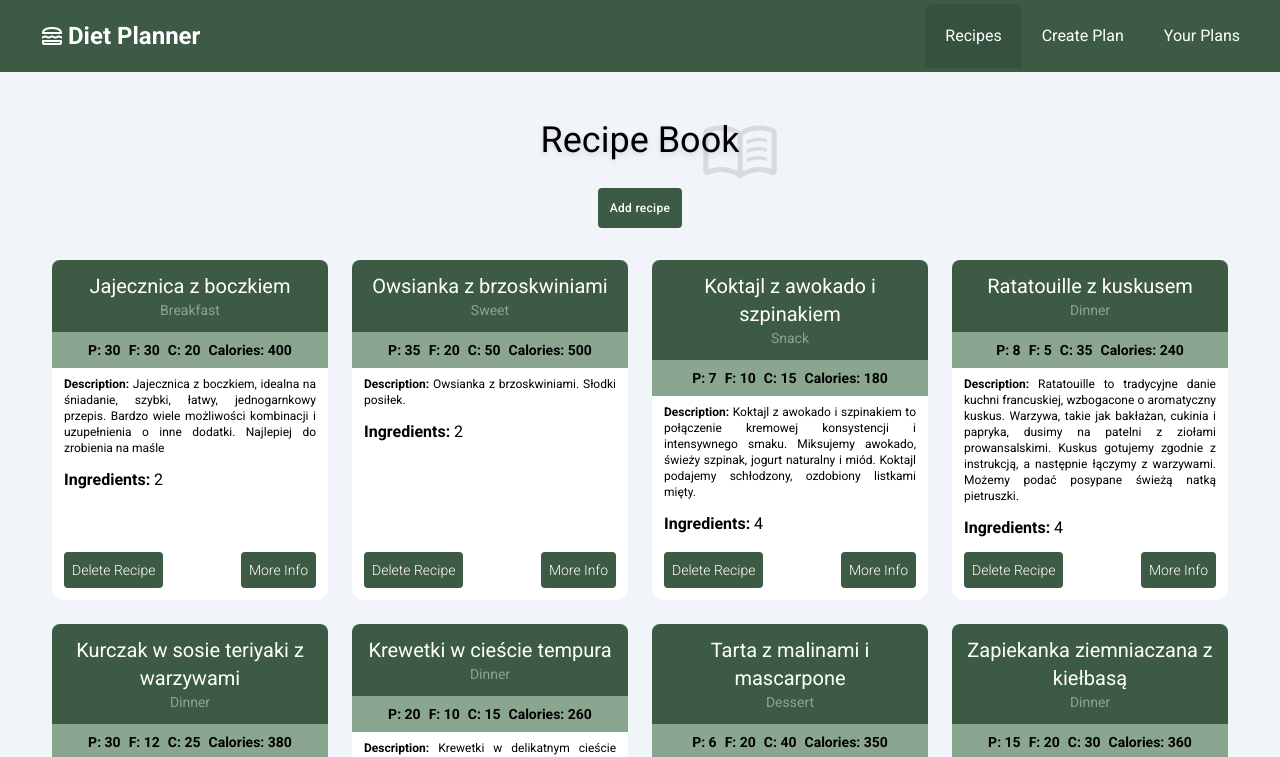
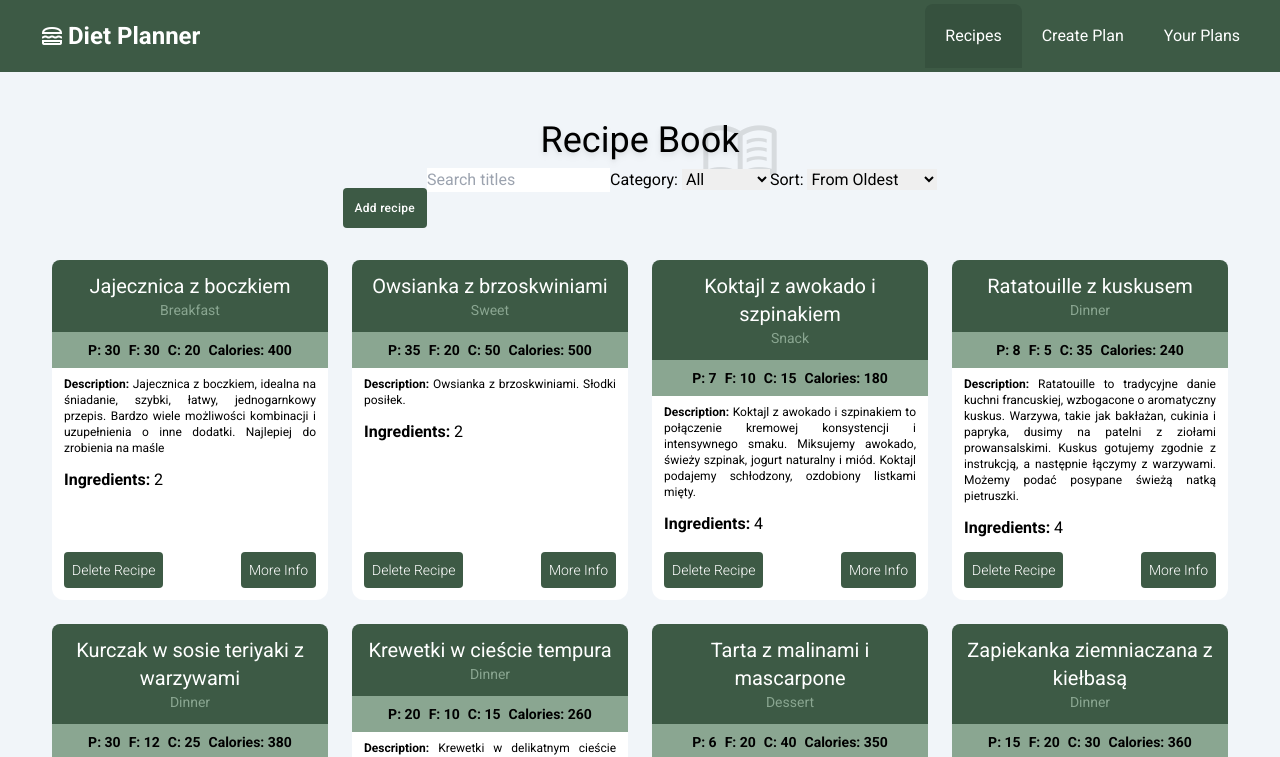
Before and after one commit to JacekGaw/Diet-Planner, a React (Create React App) app: page /Recipes in a window 1280 px wide. Shown: the top 757 px of the page. Built offline with nearby package versions, Linux system fonts and the light colour scheme.

Commit message:
Add filtering form to recipes page, setting searchParams via react router

```diff
--- a/src/components/Menu.jsx
+++ b/src/components/Menu.jsx
@@ -13,7 +13,7 @@ const Menu = () => {
   return (
     <menu className="w-full bg-dark-green z-50 px-5">
       <ul className="flex flex-col sm:flex-row justify-between items-center w-full relative">
-        <NavLink to="/">
+        <NavLink to="/" onClick={() => setMenuVisibility(false)}>
           <h2 className="group p-5 text-2xl text-white hover:drop-shadow-md font-bold flex items-center">
             <p className="material-symbols-outlined text-2xl mr-1 group-hover:rotate-6 group-hover:scale-110 transition-all duration-200">
               lunch_dining
@@ -24,11 +24,12 @@ const Menu = () => {
           </h2>
         </NavLink>
         <button className={`flex visible sm:invisible peer absolute top-[35px] right-[5%] -translate-y-[50%] translate-x-[50%] ${menuVisibility && "rotate-180"}`}  onClick={handleMenuVisibility} >
-          <span class="material-symbols-outlined text-white">expand_more</span>
+          <span className="material-symbols-outlined text-white">expand_more</span>
         </button>
 
         <div className={`z-auto flex flex-col sm:flex sm:flex-row ${menuVisibility ? "top-full bg-dark-green" : "hidden"} justify-center`}>
           <NavLink
+          onClick={() => setMenuVisibility(false)}
             to="/recipes"
             className={({ isActive }) =>
               isActive
@@ -39,6 +40,7 @@ const Menu = () => {
             Recipes
           </NavLink>
           <NavLink
+          onClick={() => setMenuVisibility(false)}
             to="/create-plan"
             className={({ isActive }) =>
               isActive
@@ -49,6 +51,7 @@ const Menu = () => {
             Create Plan
           </NavLink>
           <NavLink
+          onClick={() => setMenuVisibility(false)}
             to="/your-plans"
             className={({ isActive }) =>
               isActive
--- /dev/null
+++ b/src/pages/recipes/FilterRecipesForm.jsx
@@ -0,0 +1,57 @@
+import React, { useContext, useRef } from "react";
+import { RecipesContext } from "../../store/recipes-context";
+import { useSearchParams } from "react-router-dom";
+
+const FilterRecipesForm = () => {
+  const { recipes } = useContext(RecipesContext);
+  const sortRef = useRef();
+  const categoryRef = useRef();
+  const searchRef = useRef();
+  const [searchParams, setSearchParams] = useSearchParams({ sort: "oldest", cat: "all", search: "" });
+
+  const getUniq = (recipes) => {
+    let arr = [...new Set(recipes.map((recipe) => recipe.category))];
+    return arr;
+  };
+
+  const handleSearch = (e) => {
+    console.log(searchRef.current.value);
+
+    let sort = {sort: sortRef.current.value}
+    let cat = {cat: categoryRef.current.value}
+    let search = {search: searchRef.current.value}
+    setSearchParams({...search, ...sort, ...cat });
+  };
+  return (
+    <form
+      onSubmit={(e) => {
+        e.preventDefault();
+      }}
+      className="z-50"
+    >
+      <input
+        placeholder="Search titles"
+        onChange={handleSearch}
+        ref={searchRef}
+      ></input>
+
+      <label htmlFor="category">Category: </label>
+      <select id="category" ref={categoryRef} onChange={handleSearch}>
+        <option value="all">All</option>
+        {getUniq(recipes).map((item, index) => (
+          <option value={item} className="capitalize" key={index}>
+            {item}
+          </option>
+        ))}
+      </select>
+      <label htmlFor="sort">Sort: </label>
+      <select id="sort" ref={sortRef} onChange={handleSearch}>
+        <option value="oldest">From Oldest</option>
+        <option value="newest">From Newest</option>
+        <option value="favourites">Favourites First</option>
+      </select>
+    </form>
+  );
+};
+
+export default FilterRecipesForm;
--- a/src/pages/recipes/Recipes.jsx
+++ b/src/pages/recipes/Recipes.jsx
@@ -3,6 +3,7 @@ import AddRecipe from "./AddRecipe";
 import RecipesList from "./RecipesList";
 import Modal from "../../components/UI/Modal";
 import Button from "../../components/UI/Button";
+import FilterRecipesForm from "./FilterRecipesForm";
 
 const Recipes = () => {
   const modalRef = useRef();
@@ -30,15 +31,14 @@ const Recipes = () => {
             menu_book
           </span>
         </header>
-        <div className="w-fulll flex  justify-end">
-
+        <div className="max-w-screen-xl flex  justify-end">
           <Button
             onClick={handleChangeVisibility}
             className="bg-dark-green text-white font-light rounded p-2 text-xs my-5"
           >
             Add recipe
           </Button>
-
+          <FilterRecipesForm></FilterRecipesForm>
         </div>
         <div className="flex w-full justify-center">
         <RecipesList
```
